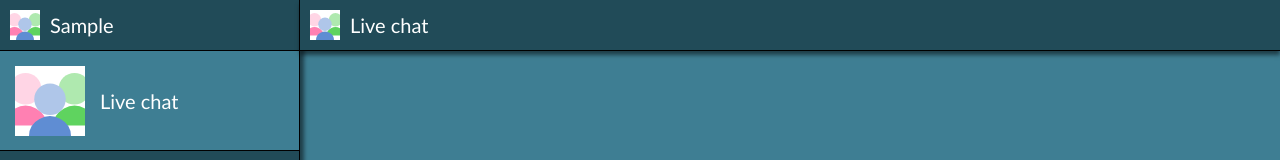
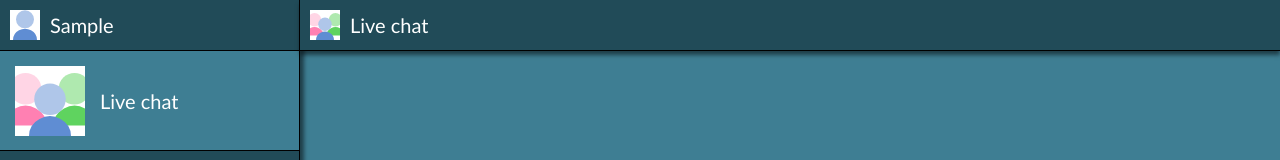
Before and after one commit to OnixFang/re-chatjs, a React (Create React App) app: page / in a window 1280 px wide. Both pictures are taken after typing "Sample" into the empty fields and a click on the input "Login". Shown: the top 160 px of the page. Built offline with nearby package versions, Linux system fonts and the light colour scheme.

Commit message:
Update user image placeholder

```diff
--- a/src/components/Chat.jsx
+++ b/src/components/Chat.jsx
@@ -31,7 +31,7 @@ export default function Chat(props) {
     <div className="chat">
       <div className="chat-rooms">
         <div className="user-info">
-          <img className="user-image" src="./assets/group.svg" alt="User image" />
+          <img className="user-image" src="./assets/user.svg" alt="User image" />
           <span className="username">{props.user.username}</span>
         </div>
         <div className="chat-room active">
```
